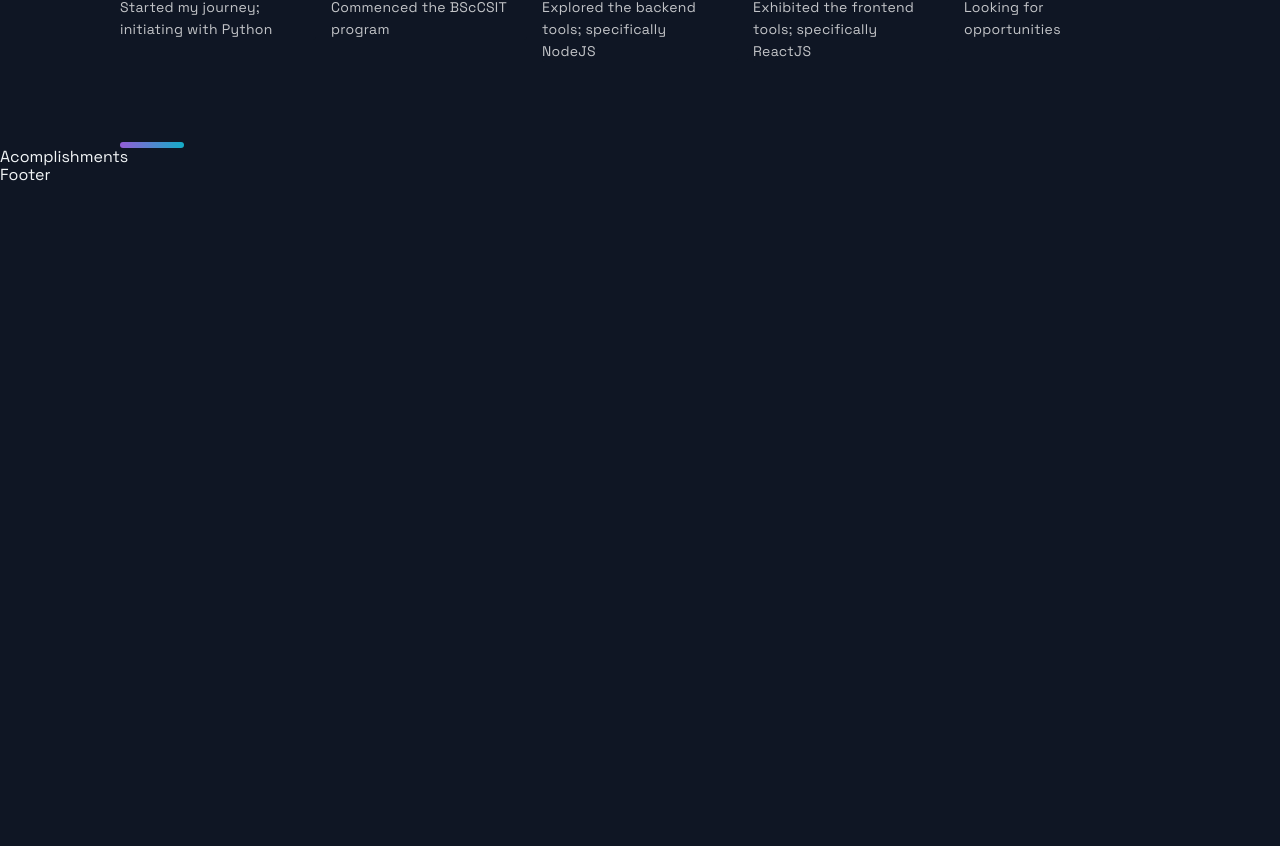
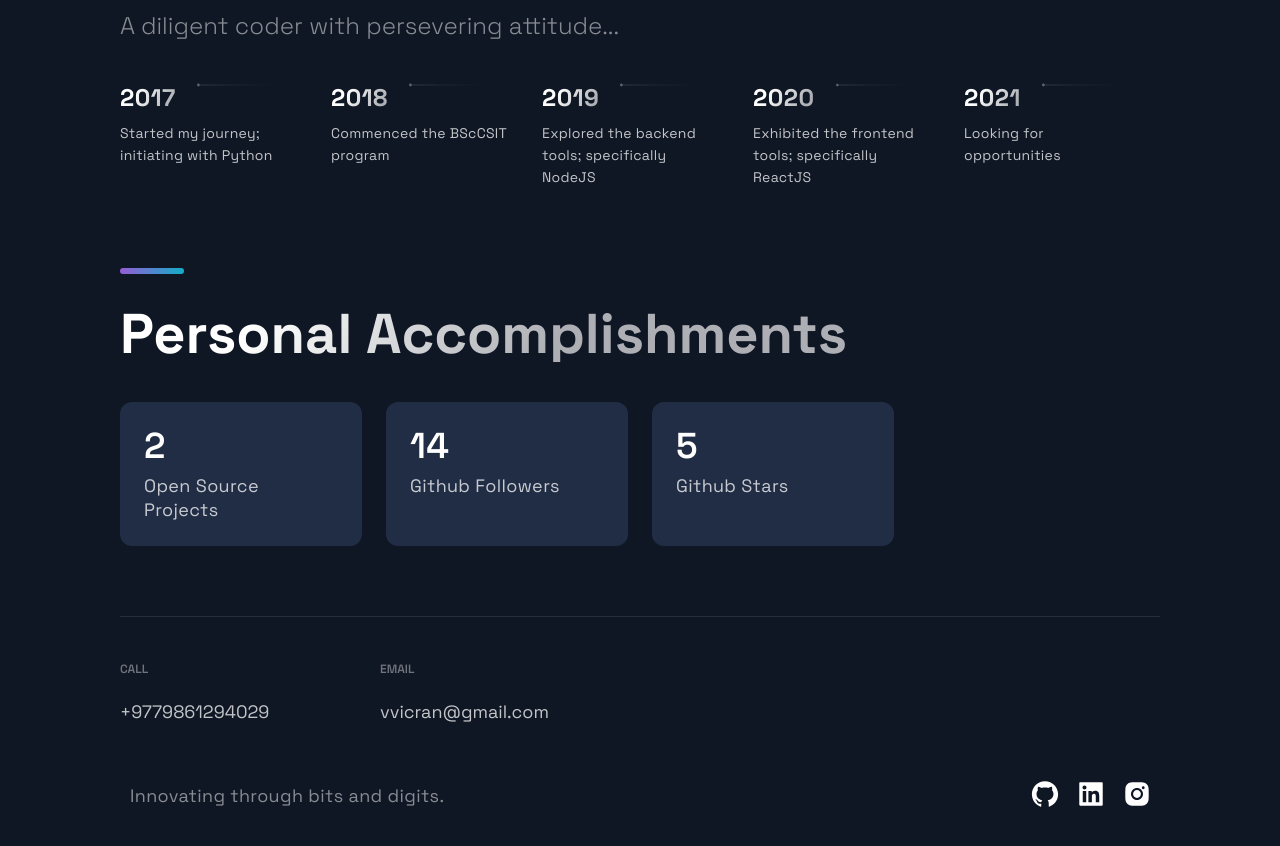
Before and after one commit to vincentvicran/vikrant-portfolio, a Next.js app: page / in a window 1280 px wide. Shown: the part 2466-3312 px from the top of the page. Before the commit the page ends 2651 px from the top, so only its background shows below. Built offline with nearby package versions, Linux system fonts and the light colour scheme.

Commit message:
Accomplishment and Footer details added

```diff
--- a/src/components/Acomplishments/Acomplishments.js
+++ b/src/components/Acomplishments/Acomplishments.js
@@ -1,19 +1,25 @@
-import React from 'react';
+import React from "react";
 
-import { Section, SectionDivider, SectionTitle } from '../../styles/GlobalComponents';
-import { Box, Boxes, BoxNum, BoxText } from './AcomplishmentsStyles';
+import {
+  Section,
+  SectionDivider,
+  SectionTitle,
+} from "../../styles/GlobalComponents";
+import { Box, Boxes, BoxNum, BoxText } from "./AcomplishmentsStyles";
 
-const data = [
-  { number: 20, text: 'Open Source Projects'},
-  { number: 1000, text: 'Students', },
-  { number: 1900, text: 'Github Followers', },
-  { number: 5000, text: 'Github Stars', }
-];
+import { AccomplishmentData } from "../../constants/constants";
 
 const Acomplishments = () => (
-  <div>
-    Acomplishments
-  </div>
+  <Section>
+    <SectionTitle>Personal Accomplishments</SectionTitle>
+    <Boxes>
+      {AccomplishmentData.map((card, index) => (
+        <Box key={index}>
+          <BoxNum>{card.number}</BoxNum>
+          <BoxText>{card.text}</BoxText>
+        </Box>
+      ))}
+    </Boxes>
+  </Section>
 );
-
 export default Acomplishments;
--- a/src/components/Footer/Footer.js
+++ b/src/components/Footer/Footer.js
@@ -1,14 +1,55 @@
-import React from 'react';
-import { AiFillGithub, AiFillInstagram, AiFillLinkedin } from 'react-icons/ai';
+import React from "react";
+import { AiFillGithub, AiFillInstagram, AiFillLinkedin } from "react-icons/ai";
 
-import { SocialIcons } from '../Header/HeaderStyles';
-import { CompanyContainer, FooterWrapper, LinkColumn, LinkItem, LinkList, LinkTitle, Slogan, SocialContainer, SocialIconsContainer } from './FooterStyles';
+import { SocialIcons } from "../Header/HeaderStyles";
+import {
+  CompanyContainer,
+  FooterWrapper,
+  LinkColumn,
+  LinkItem,
+  LinkList,
+  LinkTitle,
+  Slogan,
+  SocialContainer,
+  SocialIconsContainer,
+} from "./FooterStyles";
 
 const Footer = () => {
   return (
-    <div>
-      Footer
-    </div>
+    <FooterWrapper>
+      <LinkList>
+        <LinkColumn>
+          <LinkTitle>Call</LinkTitle>
+          <LinkItem href="tel:+9779861294029">+9779861294029</LinkItem>
+        </LinkColumn>
+        <LinkColumn>
+          <LinkTitle>Email</LinkTitle>
+          <LinkItem href="mailto:vvicran@gmail.com">vvicran@gmail.com</LinkItem>
+        </LinkColumn>
+      </LinkList>
+      <SocialIconsContainer>
+        <CompanyContainer>
+          <Slogan>Innovating through bits and digits.</Slogan>
+        </CompanyContainer>
+        <SocialContainer>
+          <SocialIcons href="https://github.com/vincentvicran" target="_blank">
+            <AiFillGithub size="3rem" />
+          </SocialIcons>
+          <SocialIcons
+            href="https://linkedin.com/in/vikrant-shrestha"
+            target="_blank"
+          >
+            <AiFillLinkedin size="3rem" />
+          </SocialIcons>
+          <SocialIcons
+            href="https://instagram.com/vincentvicran"
+            target="_blank"
+          >
+            <AiFillInstagram size="3rem" />
+          </SocialIcons>
+        </SocialContainer>
+      </SocialIconsContainer>
+    </FooterWrapper>
   );
 };
 
--- a/src/components/TimeLine/TimeLine.js
+++ b/src/components/TimeLine/TimeLine.js
@@ -65,6 +65,7 @@ const Timeline = () => {
 
   return (
     <Section id="about">
+      <SectionDivider style={{ margin: "6rem 0" }} />
       <SectionTitle>About Me</SectionTitle>
       <SectionText>
         A minimalist;
--- a/src/constants/constants.js
+++ b/src/constants/constants.js
@@ -28,3 +28,9 @@ export const TimeLineData = [
   { year: 2020, text: "Exhibited the frontend tools; specifically ReactJS" },
   { year: 2021, text: "Looking for opportunities" },
 ];
+
+export const AccomplishmentData = [
+  { number: 2, text: "Open Source Projects" },
+  { number: 14, text: "Github Followers" },
+  { number: 5, text: "Github Stars" },
+];
```
